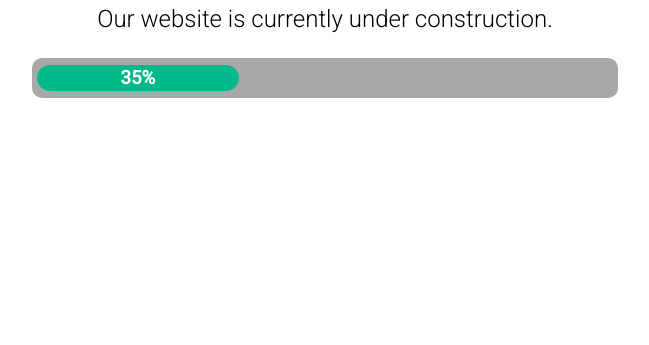
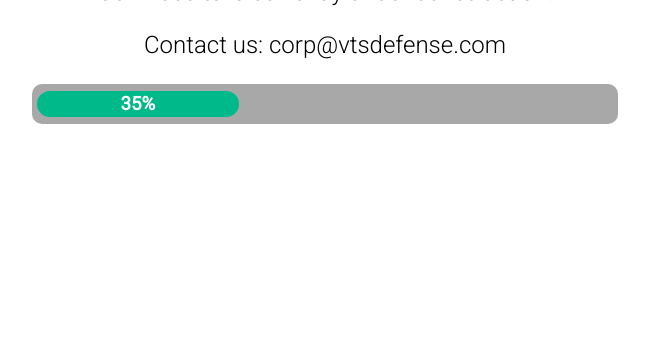
Before and after one commit to vts100/vts, a plain HTML site: page index.html in a window 1280 px wide. Shown: the part 455-800 px from the top of the page, without its empty margins (315-964 px from the left). Drawn offline with Linux system fonts and the light colour scheme.

Commit message:
Update index.html

```diff
--- a/index.html
+++ b/index.html
@@ -85,6 +85,7 @@
         <img src="logo.png" alt="Logo Image">
         <h1>VTS Defense</h1>
         <h2>Our website is currently under construction. </h2>
+        <h2>Contact us: corp@vtsdefense.com </h2>
         <div id="progress"><div id="fill"><div id="barpercent"><h3>35%</h3></div></div></div>
     </div>
     <link href="https://fonts.googleapis.com/css2?family=Roboto:wght@300;400&display=swap" rel="stylesheet">
```
